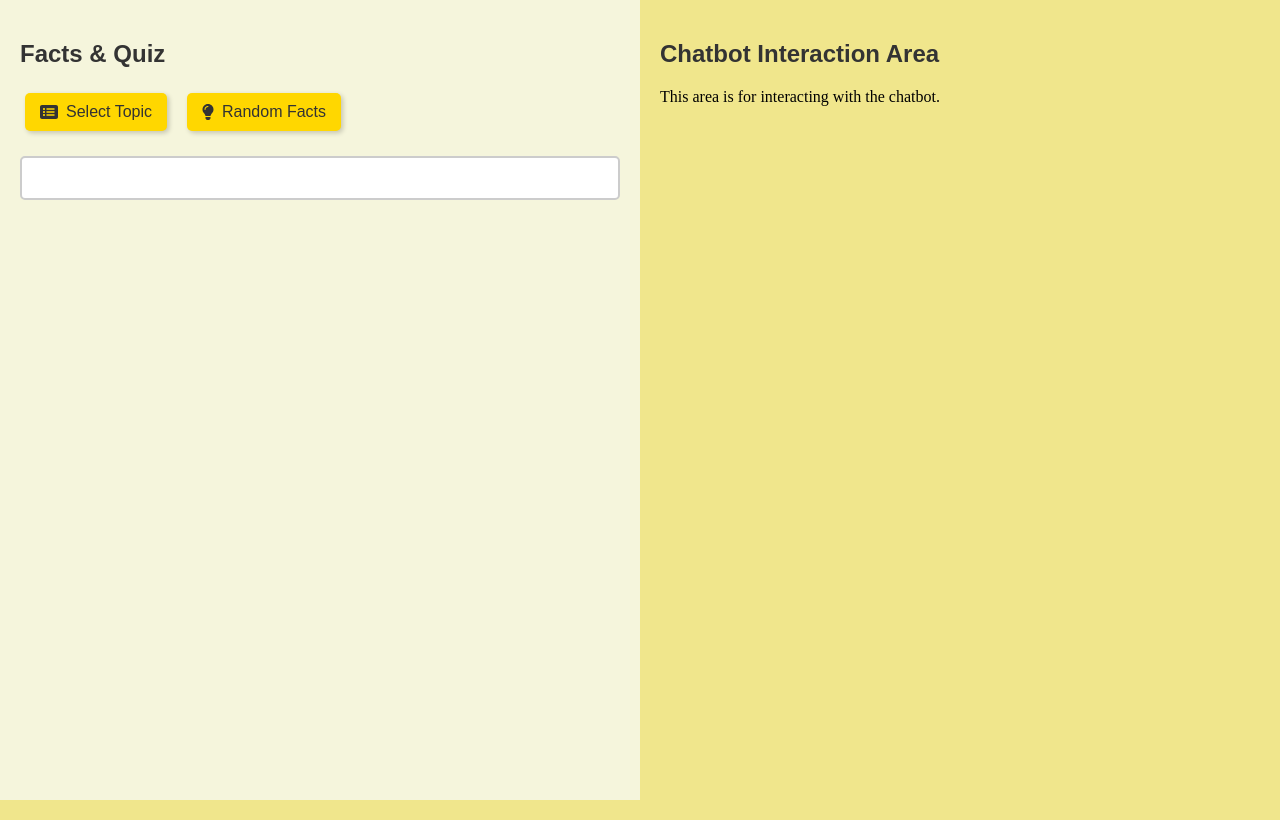
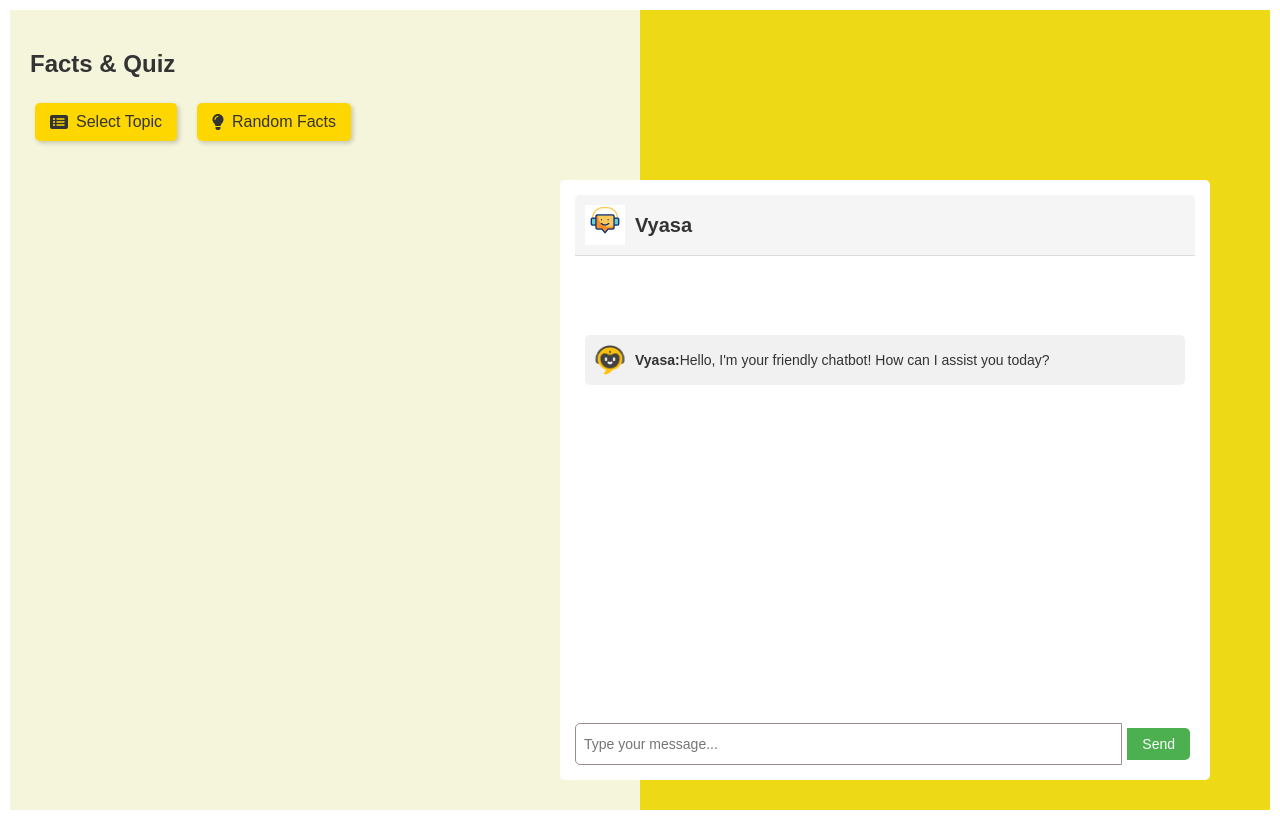
Before and after one commit to vishnu123434/historical_chatbot, a Flask app: page / in a window 1280 px wide. Run offline with Flask 3, Linux system fonts and the light colour scheme.

Commit message:
successfully added till chatbot icon

```diff
--- /dev/null
+++ b/static/chatbot.js
@@ -0,0 +1,46 @@
+document.getElementById("send-btn").addEventListener("click", function() {
+    let userInput = document.getElementById("user-input").value;
+    if (userInput) {
+        // Add user's message to the chat display
+        addMessageToChat('user', userInput);
+        document.getElementById("user-input").value = "";  // Clear the input field
+
+        // Simulate bot's reply with its name and icon
+        setTimeout(function() {
+            let botReply = getBotReply(userInput);  // You can implement a function for more complex responses
+            addMessageToChat('bot', botReply);
+        }, 1000);  // Simulating a slight delay in bot's reply
+    }
+});
+
+// Function to add message to chat
+function addMessageToChat(sender, message) {
+    const chatDisplay = document.getElementById("chat-display");
+    const messageElement = document.createElement("div");
+
+    // Format message based on sender (user or bot)
+    if (sender === 'user') {
+        messageElement.innerHTML = `<div class="user-message"><strong>You:</strong> ${message}</div>`;
+    } else {
+        messageElement.innerHTML = `
+            <div class="bot-message">
+                <img src="/static/chatbot-icon.png" alt="Chatbot Icon" class="bot-icon">
+                <strong>ChatBot:</strong> ${message}
+            </div>
+        `;
+    }
+
+    chatDisplay.appendChild(messageElement);
+    chatDisplay.scrollTop = chatDisplay.scrollHeight;  // Auto scroll to the bottom
+}
+
+// Function to simulate bot's response based on user input
+function getBotReply(input) {
+    // Customize the bot's response based on user input
+    // This is a simple placeholder; you can replace it with your own logic
+    if (input.toLowerCase().includes("hello")) {
+        return "Hello! How can I assist you today?";
+    } else {
+        return "Sorry, I didn't quite understand that. Could you ask something else?";
+    }
+}
--- a/static/styles.css
+++ b/static/styles.css
@@ -28,7 +28,7 @@ body {
 
   .right-side {
     width: 50%;
-    background-color: #f0e68c;
+    background-color: #eed916;
     padding: 20px;
     box-sizing: border-box;
   }
@@ -120,4 +120,131 @@ body {
     max-height: 300px;
     overflow-y: auto;
     border-radius: 5px;
+    display: none;
   }
+
+
+
+  /* Left Section */
+  /* Chatbot container */
+/* Chatbot container */
+#chatbot-container {
+  display: flex;
+  flex-direction: column;
+  justify-content: space-between;
+  height: 600px; /* Reduced height */
+  width: 650px; /* Adjusted width */
+  border: 5px solid white;
+  border-radius: 5px;
+  background-color: #fff;
+  padding: 10px;
+  box-sizing: border-box;
+  position: absolute; /* Allows positioning relative to the parent */
+  /* top: 20px;  Moves the container upwards   */
+  bottom: 20px;
+  right: 70px; /* Aligns it to the right side */
+  overflow: hidden; /* Prevents internal scrolling */
+  z-index: 10; /* Ensures it stays above other elements */
+}
+
+/* Chat display area */
+#chat-display {
+  flex-grow: 1;
+  overflow-y: auto; /* Allows vertical scrolling within the chat area */
+  padding: 10px;
+  font-family: Arial, sans-serif;
+  font-size: 14px;
+  color: #333;
+  max-height: 300px; /* Restricts height of the chat display */
+}
+
+/* Chat input area */
+#chat-input {
+  display: flex;
+  margin-top: 10px;
+}
+
+#chat-input input {
+  flex-grow: 1;
+  padding: 8px;
+  border: 1px solid rgb(155, 141, 141);
+  border-radius: 5px 0 0 5px;
+  font-size: 14px;
+}
+
+#chat-input button {
+  padding: 8px 15px;
+  border: none;
+  background-color: #4CAF50;
+  color: white;
+  font-size: 14px;
+  cursor: pointer;
+  border-radius: 0 5px 5px 0;
+}
+
+#chat-input button:hover {
+  background-color: #45a049;
+}
+
+/* Chatbot header */
+#chatbot-header {
+  display: flex;
+  align-items: center;
+  justify-content: flex-start;
+  padding: 10px;
+  border-bottom: 1px solid #ddd; /* Optional: separates header from chat display */
+  background-color: #f5f5f5; /* Optional: light background for header */
+  border-radius: 5px 5px 0 0; /* Match container's top corners */
+}
+
+/* Chatbot icon */
+#chatbot-icon {
+  width: 40px;
+  height: 40px;
+  margin-right: 10px;
+}
+
+/* Chatbot name */
+#chatbot-name {
+  font-family: Arial, sans-serif;
+  font-size: 20px;
+  font-weight: bold;
+  color: #333;
+}
+
+/* Bot message styling */
+.bot-message {
+  display: flex;
+  align-items: center;
+  margin-bottom: 15px;
+  padding: 10px;
+  background-color: #f1f1f1;
+  border-radius: 5px;
+}
+
+/* Bot icon styling */
+.bot-icon {
+  width: 30px; /* Set the size of the bot's icon */
+  height: 30px;
+  margin-right: 10px;  /* Space between icon and name */
+}
+
+/* User message styling */
+.user-message {
+  margin-bottom: 15px;
+  padding: 10px;
+  background-color: #d3f8e2;
+  border-radius: 5px;
+}
+
+strong {
+  font-weight: bold;
+}
+
+
+/* Remove scrollbar on the entire webpage */
+body {
+  overflow: hidden; /* Prevents scrolling on the entire page */
+  margin: 0; /* Removes any extra margin */
+  padding: 10px; /* Removes any extra padding */
+}
--- a/templates/index.html
+++ b/templates/index.html
@@ -22,13 +22,34 @@
   </div>
 
   <div class="right-side" id="right-side">
-    <h2>Chatbot Interaction Area</h2>
-    <p>This area is for interacting with the chatbot.</p>
+    <div id="chatbot-container">
+      <!-- Chatbot Header -->
+    <div id="chatbot-header">
+      <img src="{{ url_for('static', filename='chat-bot.gif') }}" alt="Chatbot Icon" id="chatbot-icon">
+      <span id="chatbot-name">Vyasa</span>
   </div>
+      <div id="chat-display">
+        <!-- Chat messages will appear here -->
+         <!-- Chatbot's initial introduction will go here -->
+        <div class="bot-message">
+          <img src="/static/chat.png" alt="Chatbot Icon" class="bot-icon">
+          <strong>Vyasa:</strong> Hello, I'm your friendly chatbot! How can I assist you today?
+      </div>
+      </div>
+      <div id="chat-input">
+        <input type="text" id="user-input" placeholder="Type your message..." />
+        <button onclick="sendMessage()">Send</button>
+      </div>
+    </div>
+
+  </div>
+
+
 </div>
 
 <script src="{{ url_for('static', filename='quiz.js') }}"></script>
 <script src="{{ url_for('static', filename='facts.js') }}"></script>
+<script src="{{ url_for('static', filename='chatbot.js') }}"></script>
 
 </body>
 </html>
```
Also changed, not shown: static/chat-bot.gif (added), static/chat.png (added), static/quiz.js (line endings or trailing spaces), 1 other file.
